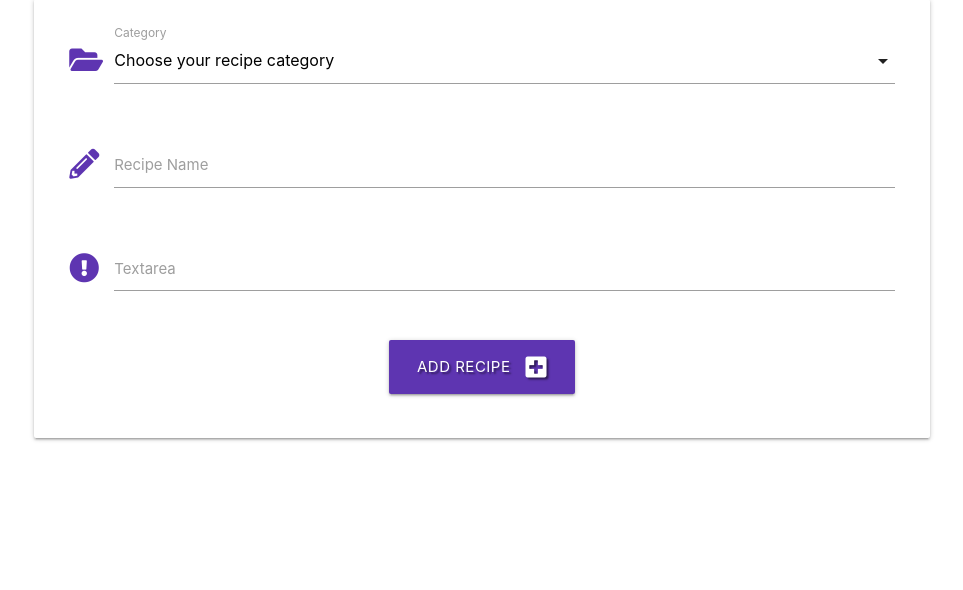
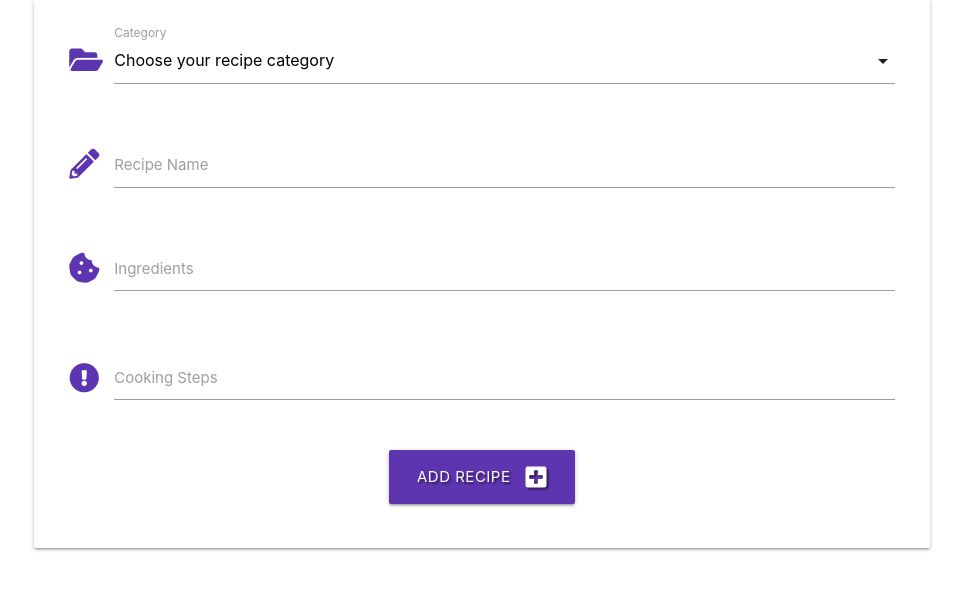
Before and after one commit to behnazkhoshnood/good-cook-ms3, a Flask app: page /add_recipe in a window 1280 px wide. Shown: the part 160-750 px from the top of the page, without its empty margins (158-1121 px from the left). Run offline with Flask 2, Linux system fonts and the light colour scheme; data that the repository does not hold is empty; some libraries are stand-ins or nearby versions.

Commit message:
working on add recipe form

```diff
--- a/app.py
+++ b/app.py
@@ -22,7 +22,7 @@ mongo = PyMongo(app)
 @app.route("/get_recipes")
 def get_recipes():
     recipes = list(mongo.db.recipes.find())
-    return render_template("recipes.html", recipes=recipes)
+    return render_template("get_recipes.html", recipes=recipes)
 
 
 @app.route("/register", methods=["GET", "POST"])
@@ -114,7 +114,7 @@ def logout():
     return redirect(url_for("login"))
 
 
-@app.route("/add_recipe")
+@app.route("/add_recipe", methods=["GET", "POST"])
 def add_recipe():
     categories = mongo.db.categories.find().sort("category_name", 1)
     return render_template("add_recipe.html", categories=categories)
--- a/static/js/script.js
+++ b/static/js/script.js
@@ -1,8 +1,8 @@
 $(document).ready(function () {
     $(".sidenav").sidenav();
     $('.collapsible').collapsible();
+    $('select').formSelect();
     $(".tooltipped").tooltip();
-    $('select').formSelect();
     $("input#username, input#password, input#confirm-password, input#first_name, input#last_name").characterCounter();
     $("select").formSelect();
 });
--- a/templates/add_recipe.html
+++ b/templates/add_recipe.html
@@ -3,14 +3,16 @@
     <h3 class="deep-purple-text text-darken-1 center-align">Add Recipes</h3>
 
     <div class="row card-panel gray lighten-5">
-        <form class="col s12" method="POST" action="">
+        <form class="col s12" method="POST" action="{{ url_for('add_recipe') }}">
             <div class="row">
                 <div class="input-field col s12">
                     <i class="fas fa-folder-open prefix deep-purple-text text-darken-1"></i>
                     <select id="category_name" name="category_name" class="validate" required>
                         <option value="" disabled selected>Choose your recipe category</option>
                         {% for category in categories %}
-                            <option value="{{ category.category_name }}">{{ category.category_name }}</option>
+                            <option value="{{ category.category_name }}">
+                                {{ category.category_name }}
+                            </option>
                         {% endfor %}
                     </select>
                     <label for="category_name">Category</label>
@@ -25,9 +27,17 @@
             </div>
             <div class="row">
                 <div class="input-field col s12">
+                    <i class="fas fa-cookie-bite prefix deep-purple-text text-darken-1"></i>
+                    <textarea id="recipe_ingredients" name="recipe_ingredients" class="materialize-textarea validate" required></textarea>
+                    <label for="recipe_ingredients">Ingredients</label>
+                </div>
+            </div>
+            <div class="row">
+                <div class="input-field col s12">
                     <i class="fas fa-exclamation-circle prefix deep-purple-text text-darken-1"></i>
-                    <textarea id="textarea1" class="materialize-textarea validate" required></textarea>
-                    <label for="textarea1">Textarea</label>
+                    <textarea id="cooking_steps" name="cooking_steps" class="materialize-textarea validate"
+                                    required></textarea>
+                    <label for="cooking_steps">Cooking Steps</label>
                 </div>
             </div>
             <div class="row">
```
Also changed, not shown: templates/get_recipes.html (renamed from templates/recipes.html).
